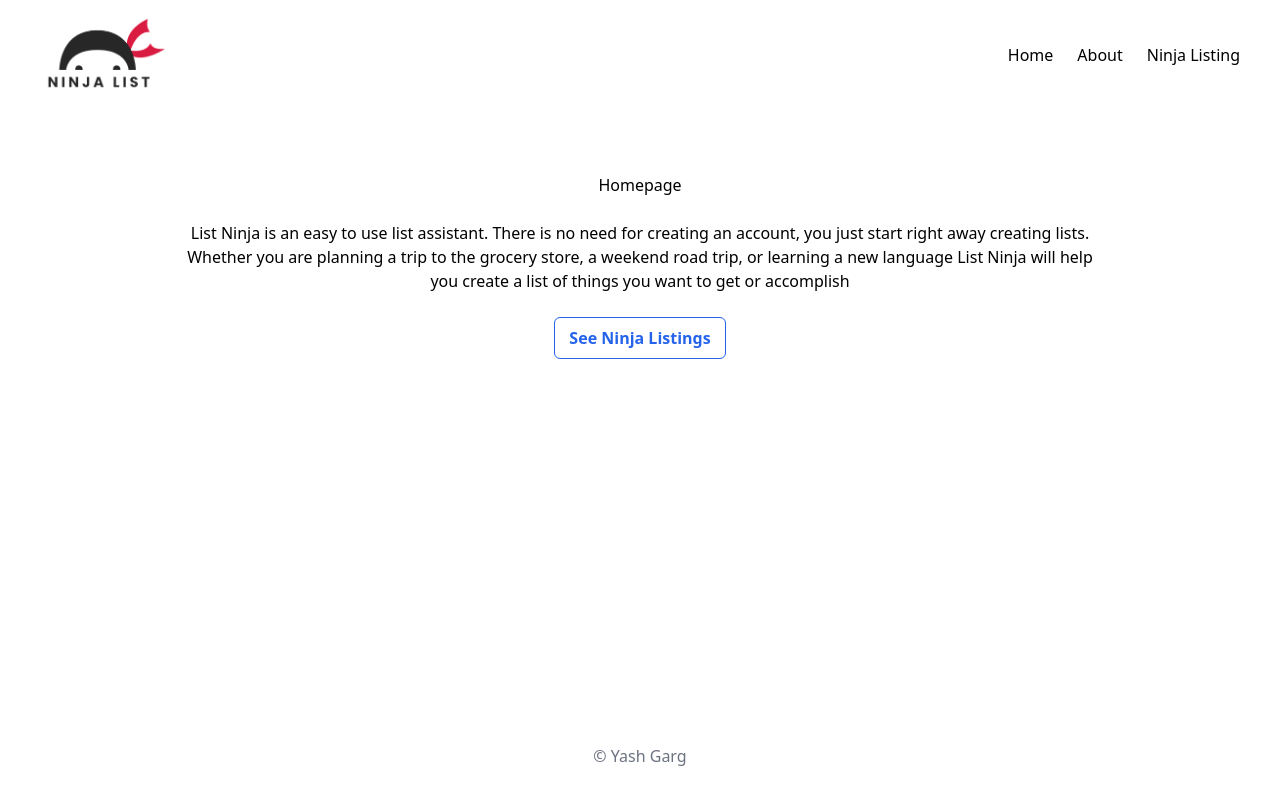
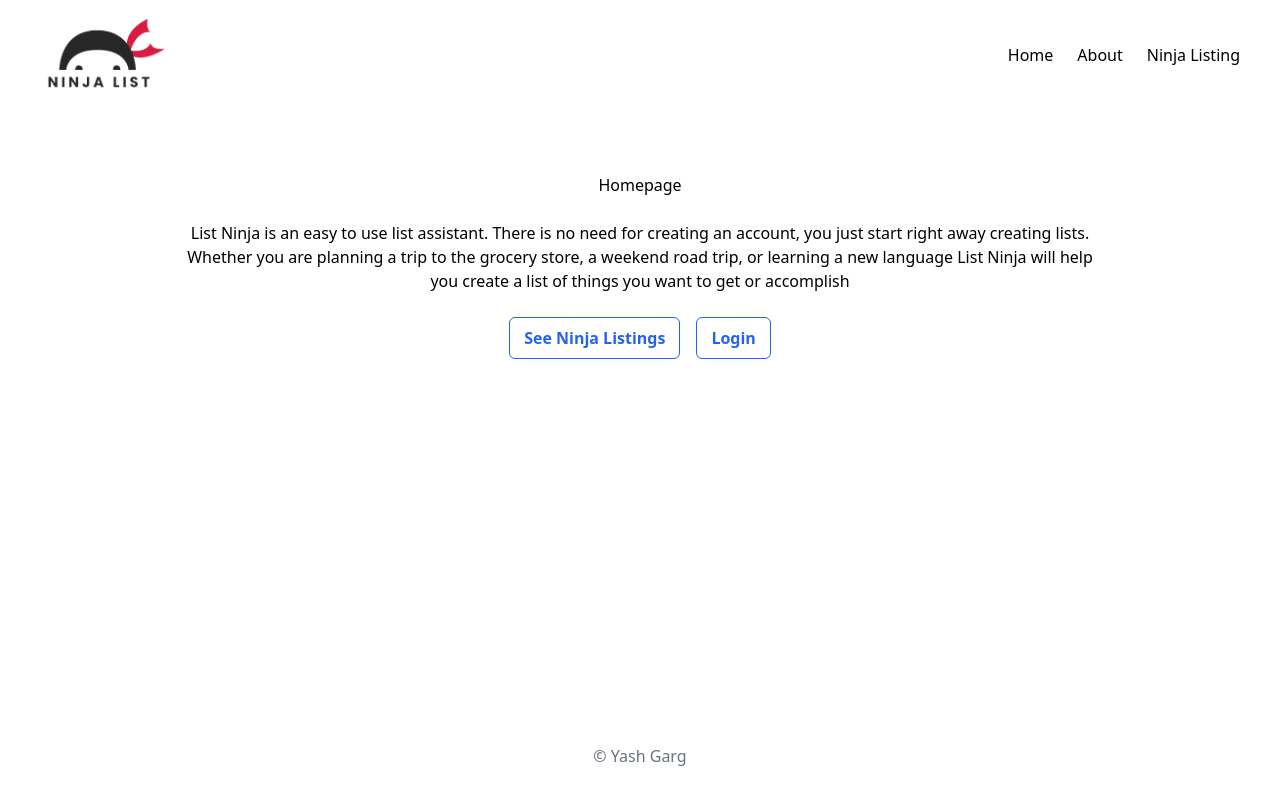
Before and after one commit to thisisyashgarg/first-nextjs-project, a Next.js app: page / in a window 1280 px wide. Built offline with nearby package versions, Linux system fonts and the light colour scheme.

Commit message:
added login to homepage

```diff
--- a/src/pages/index.tsx
+++ b/src/pages/index.tsx
@@ -16,9 +16,16 @@ export default function Home() {
           learning a new language List Ninja will help you create a list of
           things you want to get or accomplish
         </p>
-        <button className="rounded-md border border-blue-600 px-3.5 py-1.5 text-base font-semibold leading-7 text-blue-600 hover:bg-blue-300">
-          <Link href="/ninjas">See Ninja Listings</Link>
-        </button>
+
+        <div className="flex space-x-4">
+          <button className="rounded-md border border-blue-600 px-3.5 py-1.5 text-base font-semibold leading-7 text-blue-600 hover:bg-blue-300">
+            <Link href="/ninjas">See Ninja Listings</Link>
+          </button>
+
+          <button className="rounded-md border border-blue-600 px-3.5 py-1.5 text-base font-semibold leading-7 text-blue-600 hover:bg-blue-300">
+            <Link href="/login">Login</Link>
+          </button>
+        </div>
       </div>
     </>
   );
```
